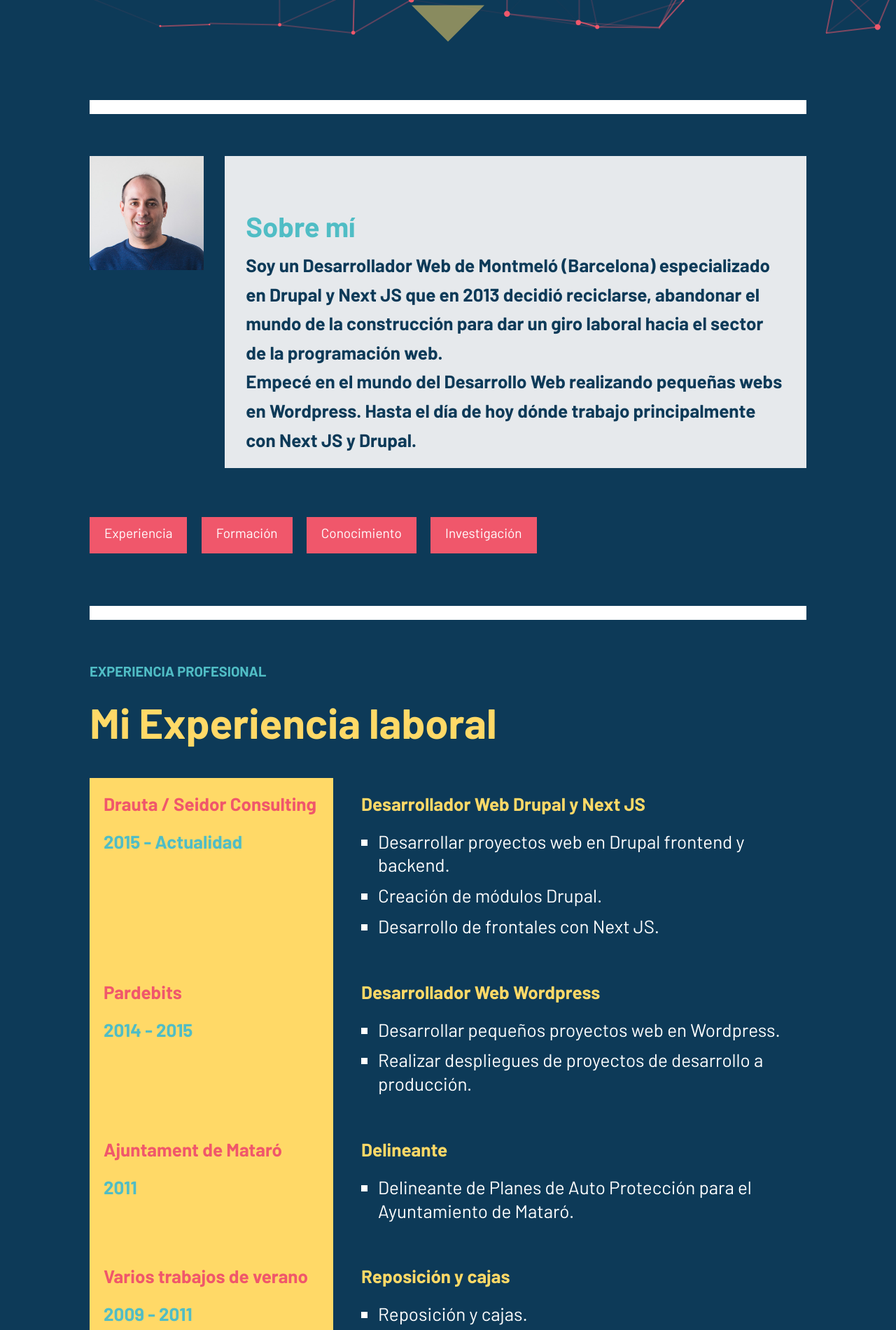
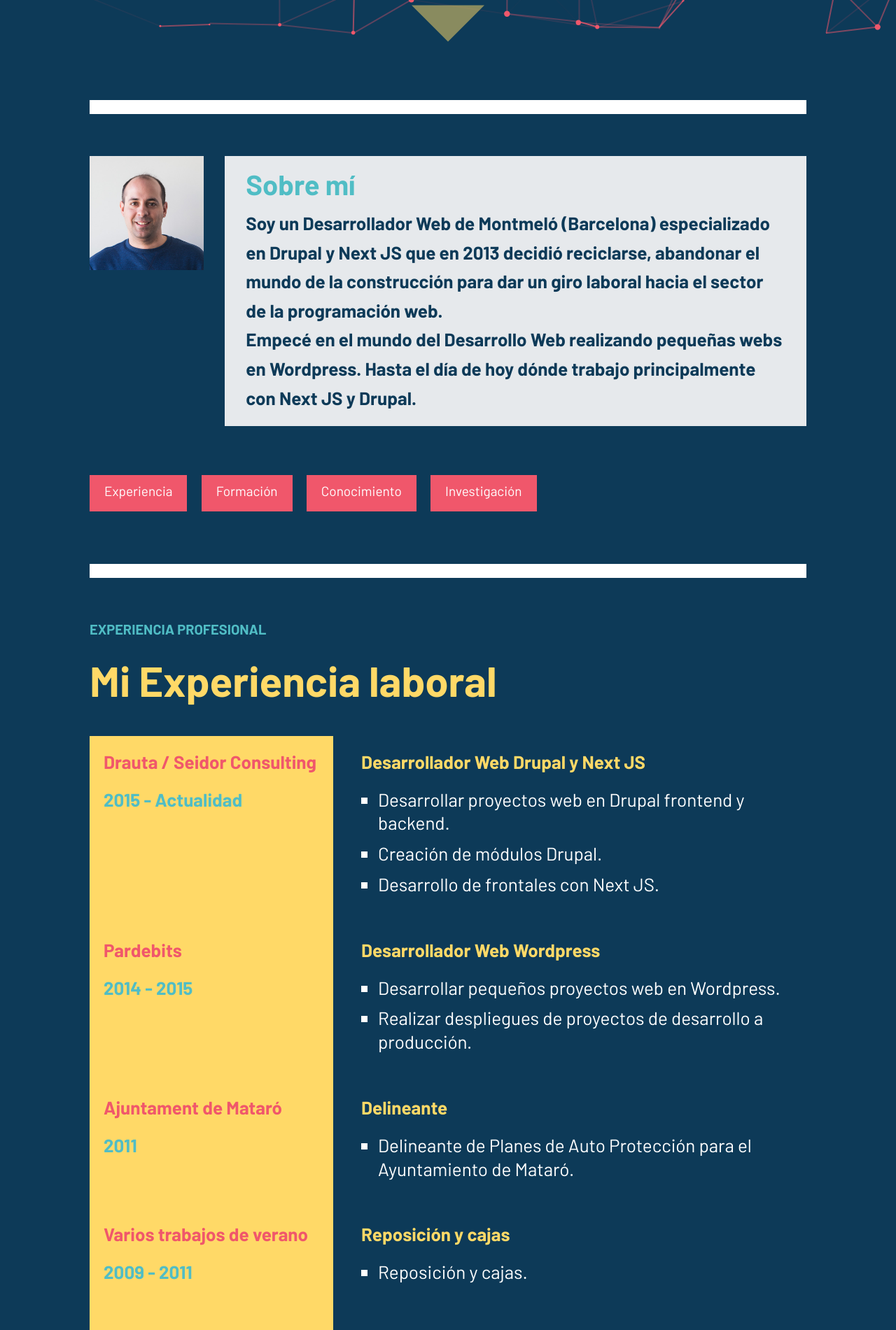
Before and after one commit to santilopezpavon/santilopezweb, a Jekyll site: the page built from index.markdown, in a window 1280 px wide. Shown: the part 817-2718 px from the top of the page at 70% size. Built offline with Jekyll 4.4.1, drawn with Linux system fonts in a browser that asks for light colours.

Commit message:
margin top

```diff
--- a/_includes/blockWithImgLead.html
+++ b/_includes/blockWithImgLead.html
@@ -3,7 +3,7 @@
         <img src="{{site.baseurl}}{{include.img}}" alt="{include.alt}"  />
     </div>
     <div class="lead mb-0" data-cue="fadeIn">
-        <h3 class="mb-15 color-third">{{include.title}}</h3>
+        <h3 class="mb-15 color-third mt-0">{{include.title}}</h3>
         {% if include.text %}
         <p>{{include.text}}</p>
         {% endif %}
```
